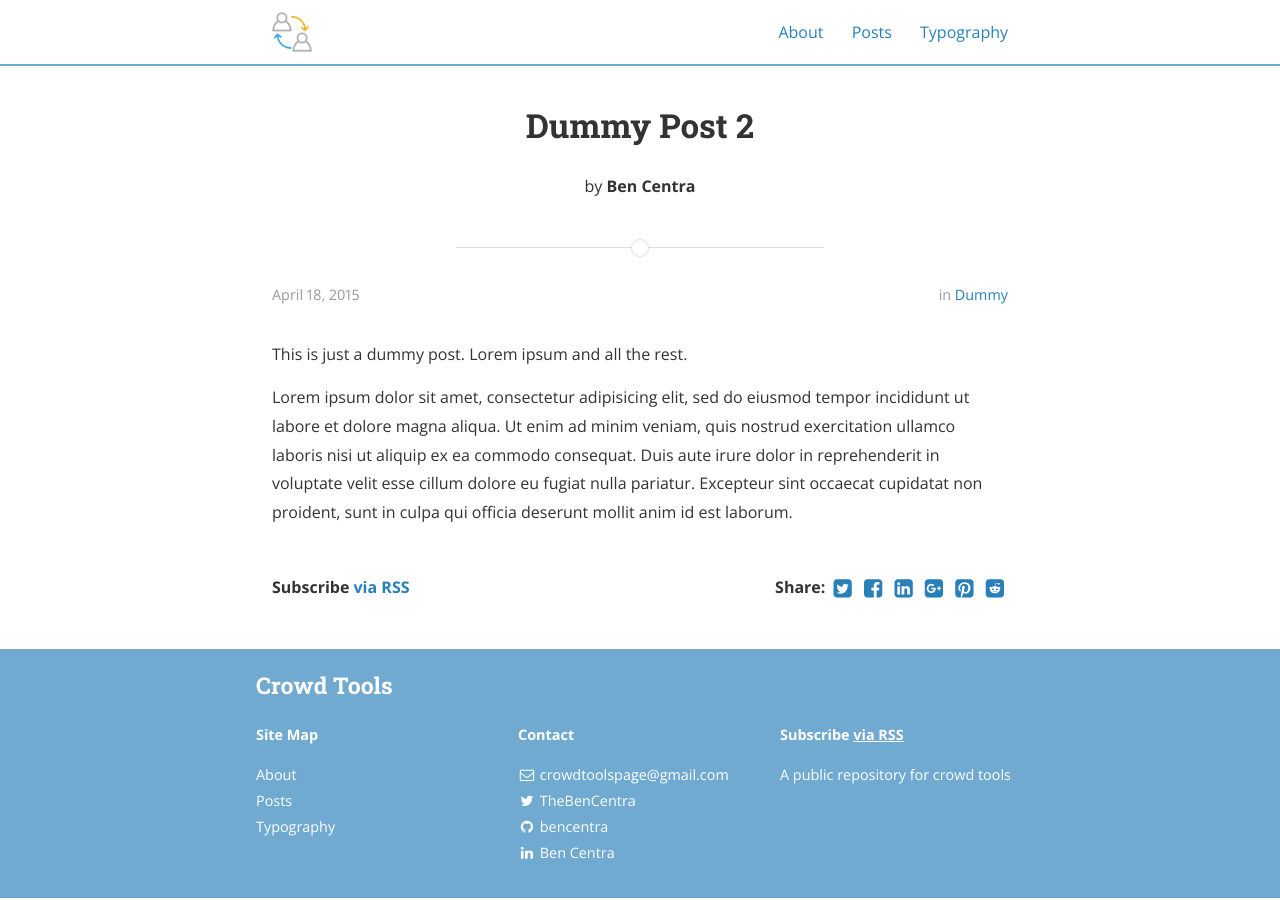
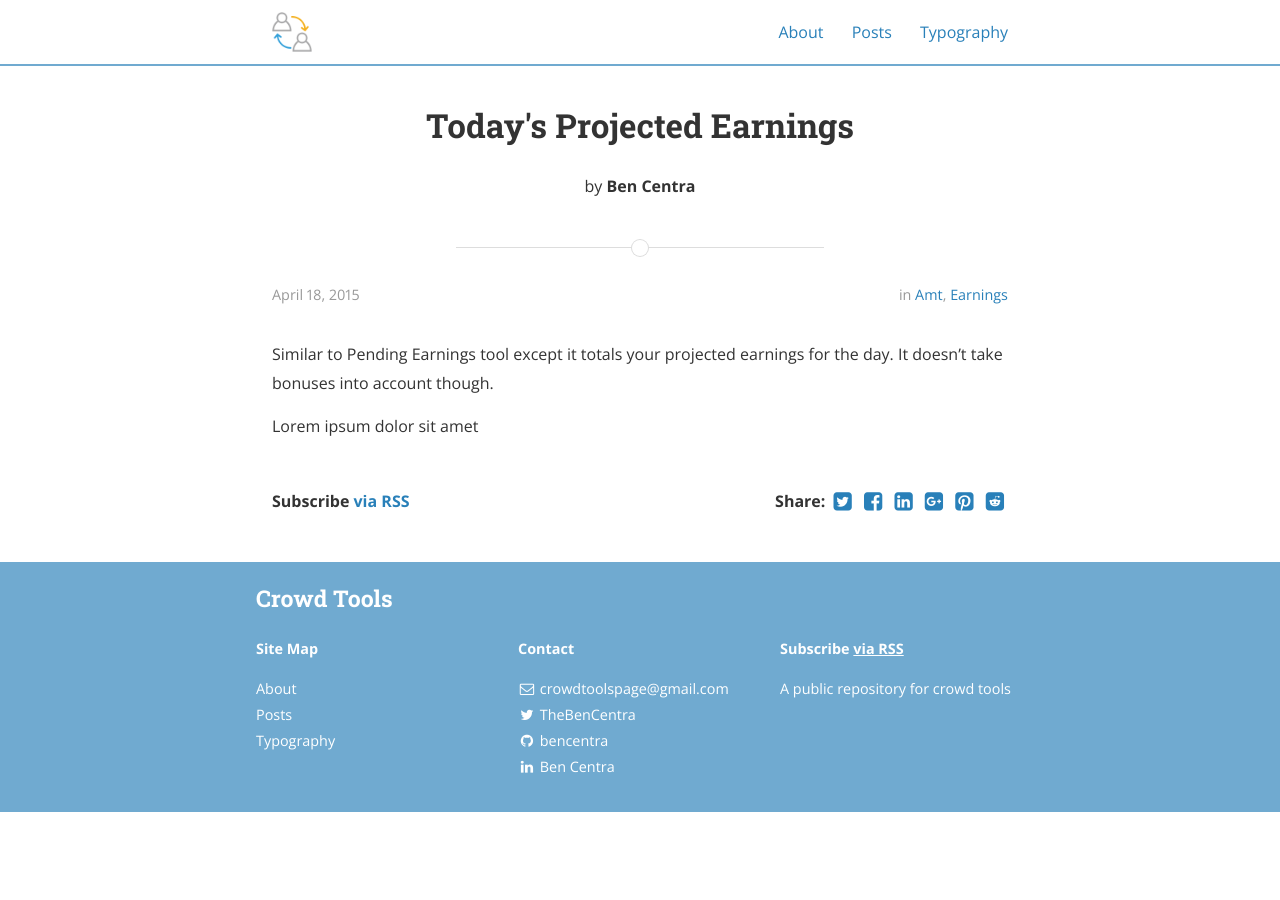
Before and after one commit to crowdtools/crowdtools.github.io, a Jekyll site: the page built from _posts/2015-04-18-dummy2.markdown, in a window 1280 px wide. Built offline with Jekyll 4.4.1, drawn with Linux system fonts in a browser that asks for light colours; nearby versions of some CDN libraries.

Commit message:
posts updated

```diff
--- a/_posts/2015-04-18-dummy2.markdown
+++ b/_posts/2015-04-18-dummy2.markdown
@@ -1,16 +1,13 @@
 ---
 layout: post
-title:  "Dummy Post 2"
+title:  "Today's Projected Earnings"
 date:   2015-04-18 08:43:59
 author: Ben Centra
-categories: Dummy
+categories: AMT Earnings
 ---
 
-This is just a dummy post. Lorem ipsum and all the rest.
+Similar to Pending Earnings tool except it totals your projected earnings for the day. It doesn't take bonuses into account though.
 
-Lorem ipsum dolor sit amet, consectetur adipisicing elit, sed do eiusmod
-tempor incididunt ut labore et dolore magna aliqua. Ut enim ad minim veniam,
-quis nostrud exercitation ullamco laboris nisi ut aliquip ex ea commodo
-consequat. Duis aute irure dolor in reprehenderit in voluptate velit esse
-cillum dolore eu fugiat nulla pariatur. Excepteur sint occaecat cupidatat non
-proident, sunt in culpa qui officia deserunt mollit anim id est laborum.
+<!--more-->
+
+Lorem ipsum dolor sit amet
```
Also changed, not shown: _posts/2015-04-18-dummy.markdown (+6 -9 lines), _posts/2015-04-18-dummy3.markdown (+6 -9 lines).
